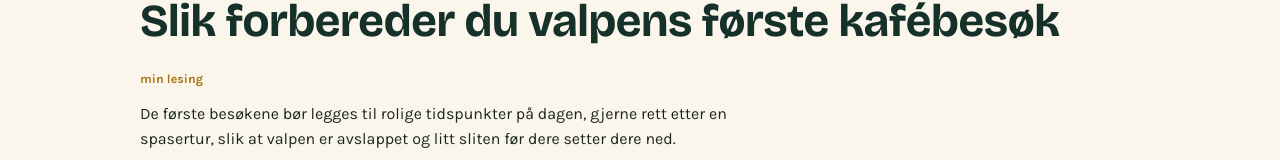
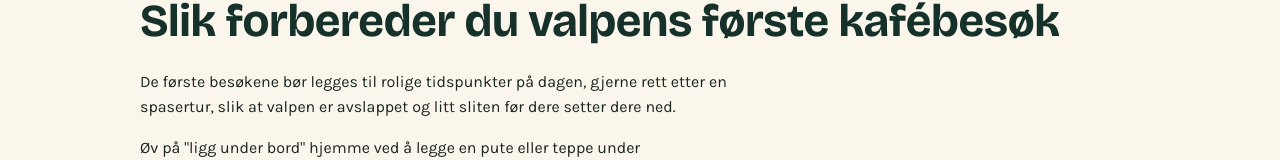
Before and after one commit to preztmo/poteliv-beta, a React (Vite) app: page /artikler/forste-cafebesok in a window 1280 px wide. Shown: the part 438-598 px from the top of the page. Built offline with nearby package versions, Linux system fonts and the light colour scheme.

Commit message:
min lesing fjernet

```diff
--- a/ArticleDetail.jsx
+++ b/ArticleDetail.jsx
@@ -22,7 +22,6 @@ export default function ArticleDetail() {
       <article>
         <div className="article-detail__photo" style={{ backgroundImage: `url(${article.image})` }} />
         <h1>{article.title}</h1>
-        <p className="article-card__meta">{article.readMinutes} min lesing</p>
         {article.body.map((para, i) => (
           <p key={i}>{para}</p>
         ))}
```
